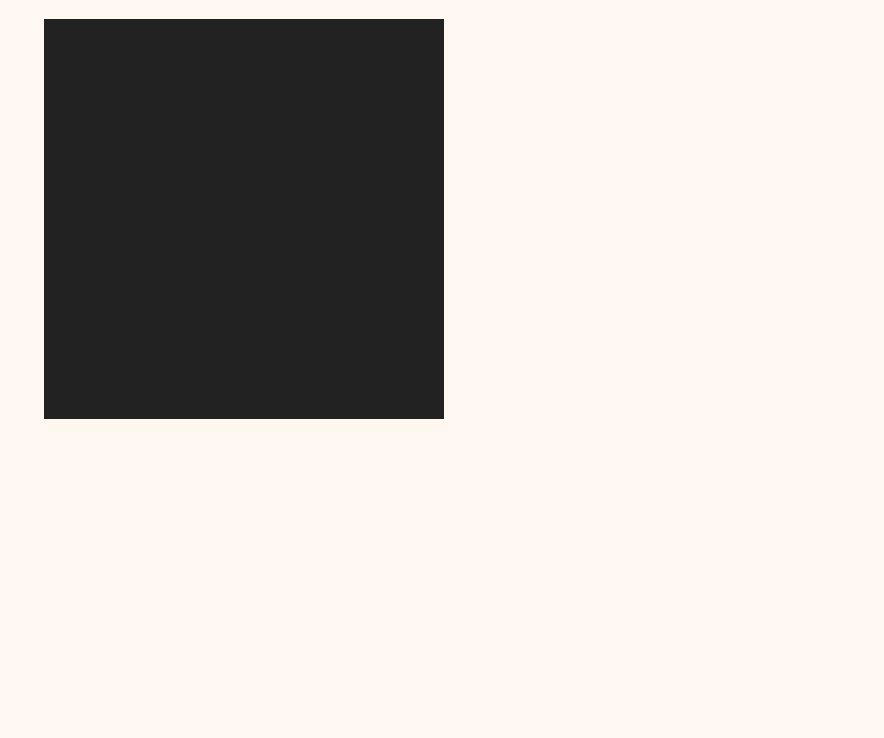
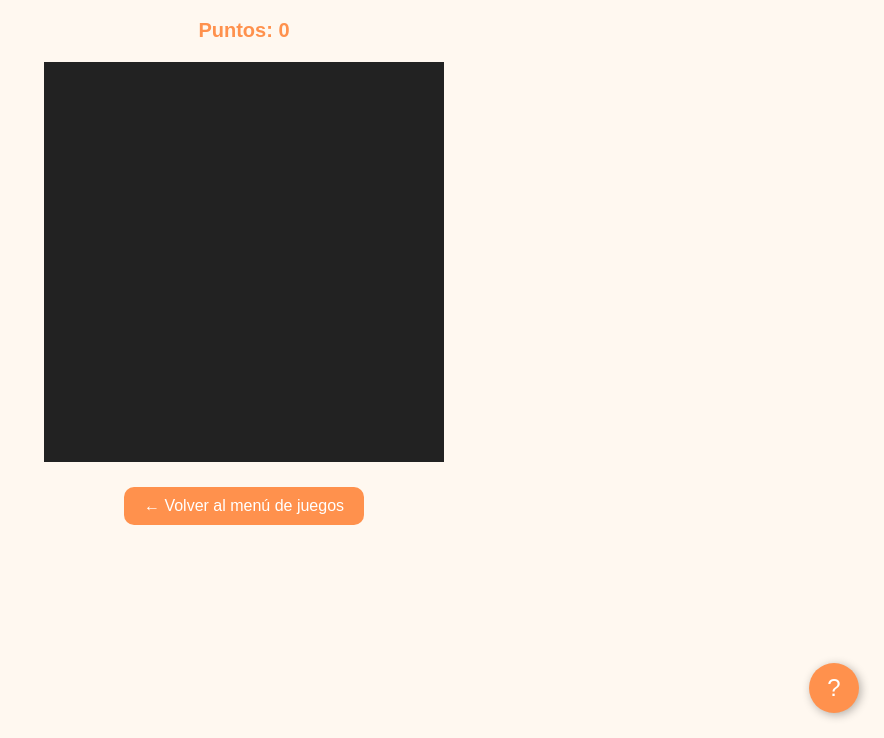
Before and after one commit to JulioCesarSantos-08/JuegosCocinaGuera, a plain HTML site: page juegos/juego3.html in a window 1280 px wide. Shown: the part 62-800 px from the top of the page, without its empty margins (396-1280 px from the left). Drawn offline with Linux system fonts and the light colour scheme.

Commit message:
once commit

```diff
--- a/juegos/juego3.html
+++ b/juegos/juego3.html
@@ -1,8 +1,8 @@
 <!DOCTYPE html>
 <html lang="es">
 <head>
-  <meta charset="UTF-8">
-  <meta name="viewport" content="width=device-width, initial-scale=1.0">
+  <meta charset="UTF-8" />
+  <meta name="viewport" content="width=device-width, initial-scale=1.0" />
   <title>Juego de la Serpiente</title>
   <style>
     body {
@@ -14,13 +14,20 @@
     canvas {
       background-color: #222;
       display: block;
-      margin: 20px auto;
+      margin: 20px auto 10px;
     }
 
     input, button {
       padding: 10px;
       margin: 5px;
       font-size: 16px;
+    }
+
+    #score {
+      font-size: 20px;
+      font-weight: bold;
+      color: #ff914d;
+      margin-top: 10px;
     }
 
     #game-over {
@@ -56,17 +63,60 @@
       background-color: #e6762f;
     }
 
+    .volver-menu {
+      margin-top: 20px;
+    }
+
+    .volver-menu button {
+      background-color: #ff914d;
+      color: white;
+      padding: 10px 20px;
+      border: none;
+      border-radius: 10px;
+      font-size: 16px;
+      cursor: pointer;
+    }
+
+    .volver-menu button:hover {
+      background-color: #e6762f;
+    }
+
+    .ayuda {
+      position: fixed;
+      bottom: 20px;
+      right: 20px;
+      background-color: #ff914d;
+      color: white;
+      border: none;
+      border-radius: 50%;
+      width: 50px;
+      height: 50px;
+      font-size: 24px;
+      cursor: pointer;
+      box-shadow: 2px 2px 10px rgba(0,0,0,0.3);
+    }
+
+    .ayuda:hover {
+      background-color: #e6762f;
+    }
+
     @media (min-width: 600px) {
       .controls {
         display: none;
       }
     }
   </style>
+
+  <!-- Firebase -->
   <script src="https://www.gstatic.com/firebasejs/9.23.0/firebase-app-compat.js"></script>
   <script src="https://www.gstatic.com/firebasejs/9.23.0/firebase-database-compat.js"></script>
+
+  <!-- Sonido -->
+  <audio id="comer-sound" src="https://www.fesliyanstudios.com/play-mp3/387" preload="auto"></audio>
 </head>
 <body>
   <h1>🐍 Juego de la Serpiente</h1>
+  <div id="score">Puntos: 0</div>
   <canvas id="game" width="400" height="400"></canvas>
 
   <div class="controls">
@@ -87,7 +137,15 @@
     <button onclick="location.reload()">Jugar de nuevo</button>
   </div>
 
+  <div class="volver-menu">
+    <button onclick="location.href='../menujuegos.html'">← Volver al menú de juegos</button>
+  </div>
+
+  <!-- Botón de ayuda -->
+  <button class="ayuda" onclick="mostrarAyuda()">?</button>
+
   <script>
+    // Firebase
     const firebaseConfig = {
       apiKey: "AIzaSyA0OWKnhz0jmGiiiGwotDpkEhEj_tCUvjs",
       authDomain: "pedidospuestocomida.firebaseapp.com",
@@ -99,6 +157,7 @@
     firebase.initializeApp(firebaseConfig);
     const db = firebase.database();
 
+    // Variables del juego
     const canvas = document.getElementById("game");
     const ctx = canvas.getContext("2d");
     const box = 20;
@@ -106,6 +165,7 @@
     let direction = null;
     let score = 0;
     let interval = null;
+    const sonidoComer = document.getElementById("comer-sound");
 
     let food = {
       x: Math.floor(Math.random() * 20) * box,
@@ -118,8 +178,6 @@
           (dir === "UP" && direction !== "DOWN") ||
           (dir === "DOWN" && direction !== "UP")) {
         direction = dir;
-
-        // Si aún no ha iniciado el juego, lo inicia
         if (!interval) {
           interval = setInterval(draw, 100);
         }
@@ -154,6 +212,8 @@
 
       if (headX === food.x && headY === food.y) {
         score += 10;
+        document.getElementById("score").textContent = `Puntos: ${score}`;
+        sonidoComer.play();
         food = {
           x: Math.floor(Math.random() * 20) * box,
           y: Math.floor(Math.random() * 20) * box
@@ -191,8 +251,19 @@
         fecha
       }).then(() => {
         alert("Puntaje guardado con éxito");
-        location.href = "ranking.html";
+        location.reload();
       });
+    }
+
+    function mostrarAyuda() {
+      alert(
+        "🟢 ¿Cómo jugar?\n\n" +
+        "1. Usa las flechas del teclado (⬅️⬆️⬇️➡️) o los botones táctiles para mover la serpiente.\n" +
+        "2. Come las manzanas rojas para ganar puntos.\n" +
+        "3. ¡No choques contra las paredes ni contigo mismo!\n" +
+        "4. Al perder, puedes escribir tu nombre y guardar tu puntaje.\n\n" +
+        "¡Disfruta el juego!"
+      );
     }
   </script>
 </body>
```
